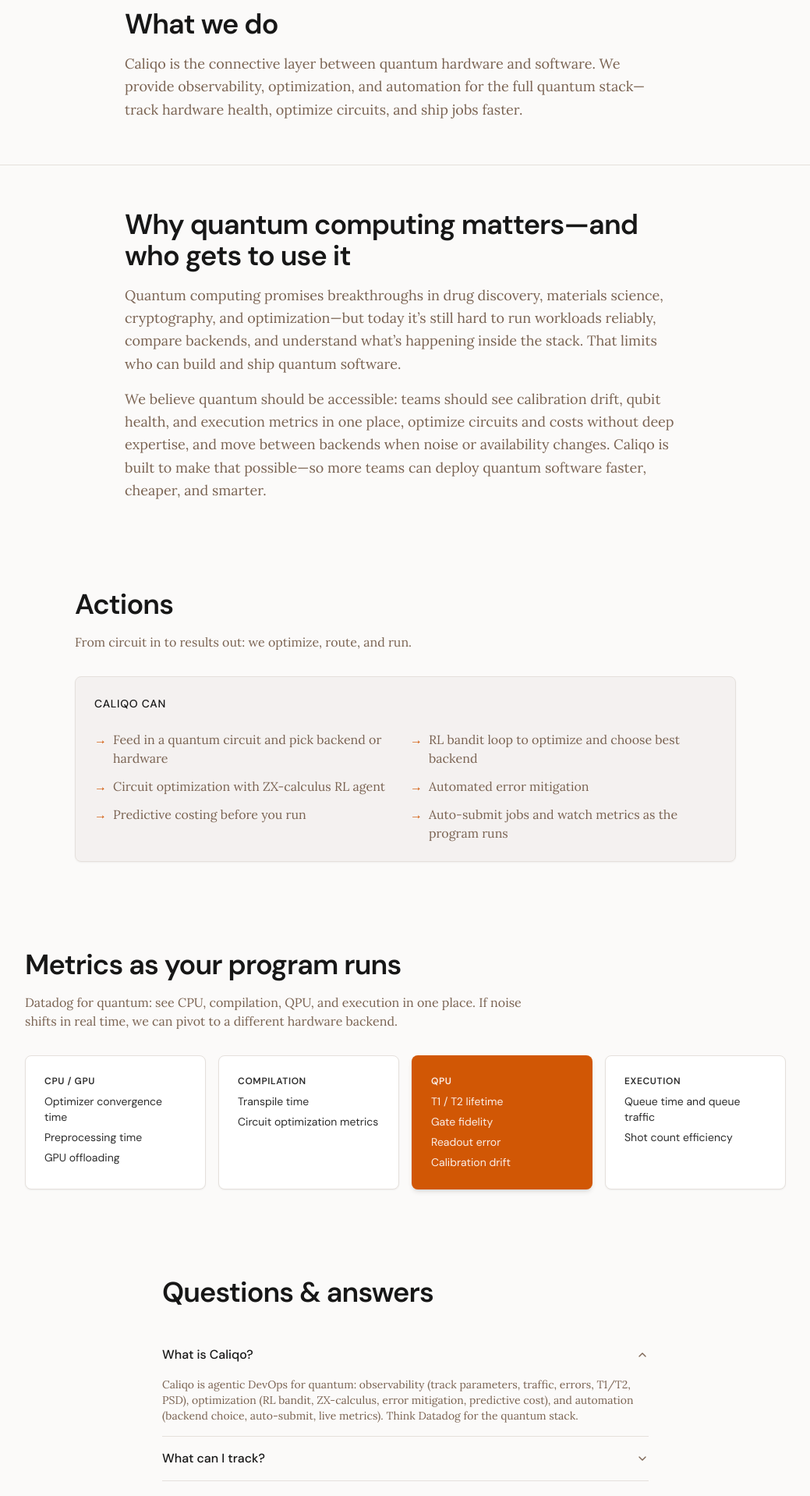
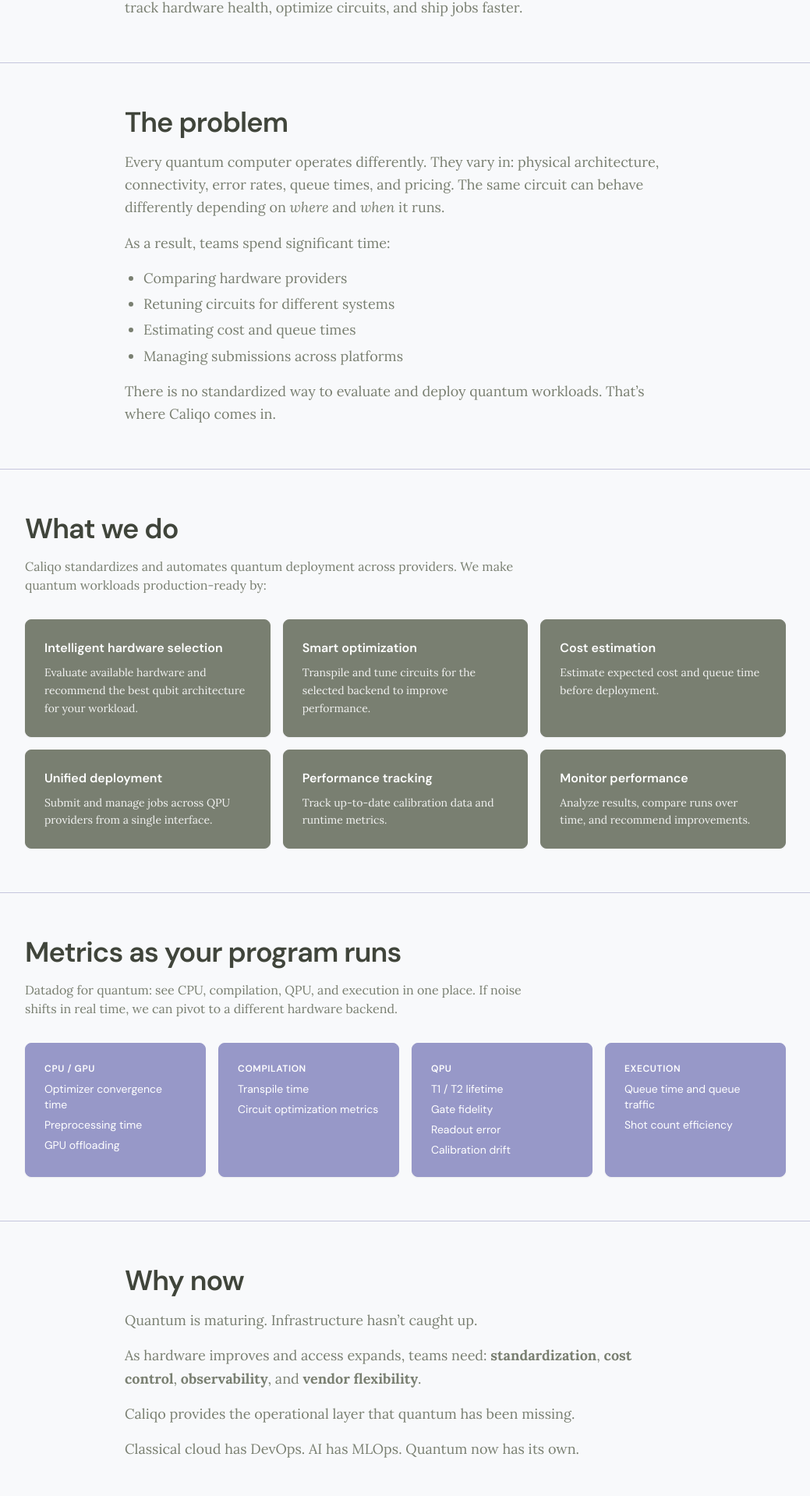
Before and after one commit to akbagga821/caliqo-frontend, a React (Vite) app: page / in a window 1280 px wide. Shown: the part 698-2616 px from the top of the page at 78% size, without its empty margins (120-1159 px from the left). Built offline with nearby package versions, Linux system fonts and the light colour scheme; the HTML template or start-up script is replaced by a standard one.

Commit message:
unchoppified 2.0

```diff
--- a/src/App.tsx
+++ b/src/App.tsx
@@ -4,6 +4,7 @@
 import { WhyQuantum } from './components/WhyQuantum'
 import { Actions } from './components/Actions'
 import { Metrics } from './components/Metrics'
+import { WhyNow } from './components/WhyNow'
 import { FAQ } from './components/FAQ'
 import { CTA } from './components/CTA'
 import { Footer } from './components/Footer'
@@ -18,6 +19,7 @@
         <WhyQuantum />
         <Actions />
         <Metrics />
+        <WhyNow />
         <FAQ />
         <CTA />
       </main>
--- a/src/components/Actions.tsx
+++ b/src/components/Actions.tsx
@@ -1,41 +1,61 @@
 import { Card, CardContent, CardHeader } from '@/components/ui/card'
 
 const items = [
-  'Feed in a quantum circuit and pick backend or hardware',
-  'RL bandit loop to optimize and choose best backend',
-  'Circuit optimization with ZX-calculus RL agent',
-  'Automated error mitigation',
-  'Predictive costing before you run',
-  'Auto-submit jobs and watch metrics as the program runs',
+  {
+    title: 'Intelligent hardware selection',
+    description: 'Evaluate available hardware and recommend the best qubit architecture for your workload.',
+  },
+  {
+    title: 'Smart optimization',
+    description: 'Transpile and tune circuits for the selected backend to improve performance.',
+  },
+  {
+    title: 'Cost estimation',
+    description: 'Estimate expected cost and queue time before deployment.',
+  },
+  {
+    title: 'Unified deployment',
+    description: 'Submit and manage jobs across QPU providers from a single interface.',
+  },
+  {
+    title: 'Performance tracking',
+    description: 'Track up-to-date calibration data and runtime metrics.',
+  },
+  {
+    title: 'Monitor performance',
+    description: 'Analyze results, compare runs over time, and recommend improvements.',
+  },
 ]
 
 export function Actions() {
   return (
-    <section id="actions" className="py-10 md:py-14">
-      <div className="container mx-auto max-w-4xl px-4 md:px-6">
+    <section id="actions" className="border-t border-border py-10 md:py-14">
+      <div className="container mx-auto max-w-5xl px-4 md:px-6">
         <h2 className="text-3xl font-semibold tracking-tight text-foreground md:text-4xl">
-          Actions
+          What we do
         </h2>
         <p className="mt-4 max-w-2xl font-serif text-muted-foreground">
-          From circuit in to results out: we optimize, route, and run.
+          Caliqo standardizes and automates quantum deployment across providers. We make quantum workloads production-ready by:
         </p>
-        <Card className="mt-8 border-border bg-muted/50 shadow-sm">
-          <CardHeader>
-            <h3 className="text-sm font-medium uppercase tracking-wider text-foreground">
-              Caliqo can
-            </h3>
-          </CardHeader>
-          <CardContent>
-            <ul className="grid gap-3 sm:grid-cols-2">
-              {items.map((label) => (
-                <li key={label} className="flex items-start gap-2 font-serif text-muted-foreground">
-                  <span className="text-primary">→</span>
-                  {label}
-                </li>
-              ))}
-            </ul>
-          </CardContent>
-        </Card>
+        <div className="mt-8 grid gap-4 sm:grid-cols-2 lg:grid-cols-3">
+          {items.map((item) => (
+            <Card
+              key={item.title}
+              className="border border-secondary bg-secondary text-secondary-foreground shadow-sm"
+            >
+              <CardHeader className="pb-2">
+                <h3 className="text-base font-semibold">
+                  {item.title}
+                </h3>
+              </CardHeader>
+              <CardContent>
+                <p className="font-serif text-sm leading-relaxed opacity-90">
+                  {item.description}
+                </p>
+              </CardContent>
+            </Card>
+          ))}
+        </div>
       </div>
     </section>
   )
--- a/src/components/FAQ.tsx
+++ b/src/components/FAQ.tsx
@@ -30,7 +30,7 @@
 
 export function FAQ() {
   return (
-    <section id="faq" className="py-10 md:py-14">
+    <section id="faq" className="border-t border-border py-10 md:py-14">
       <div className="container mx-auto max-w-2xl px-4 md:px-6">
         <h2 className="text-3xl font-semibold tracking-tight text-foreground md:text-4xl">
           Questions & answers
--- a/src/components/Header.tsx
+++ b/src/components/Header.tsx
@@ -6,7 +6,7 @@
 export function Header() {
   const [open, setOpen] = useState(false)
   return (
-    <header className="sticky top-0 z-50 w-full bg-background/95 backdrop-blur supports-[backdrop-filter]:bg-background/80">
+    <header className="sticky top-0 z-50 w-full border-b border-border bg-white">
       <div className="container flex h-16 items-center justify-between px-4 md:px-6">
         <a href="#" className="flex items-center gap-2 font-semibold tracking-tight text-foreground">
           <img src="/caliqo_logo.png" alt="Caliqo" className="h-9 w-9 rounded-md" />
@@ -14,7 +14,7 @@
         </a>
         <nav
           className={cn(
-            'absolute left-0 right-0 top-full flex flex-col gap-4 bg-background p-4 md:static md:flex md:flex-row md:items-center md:gap-8 md:p-0',
+            'absolute left-0 right-0 top-full flex flex-col gap-4 border-b border-border bg-white p-4 md:static md:flex md:flex-row md:items-center md:gap-8 md:border-0 md:p-0',
             open ? 'flex' : 'hidden md:flex'
           )}
         >
--- a/src/components/Hero.tsx
+++ b/src/components/Hero.tsx
@@ -5,17 +5,17 @@
     <section className="relative overflow-hidden border-b border-border bg-background py-14 md:py-20 lg:py-24">
       <div className="container mx-auto max-w-4xl px-4 text-center md:px-6">
         <h1 className="text-4xl font-bold tracking-tight text-foreground md:text-5xl lg:text-6xl lg:leading-[1.1]">
-          Peek inside quantum hardware and deploy quantum software faster, cheaper, and smarter.
+          Making quantum software production-ready.
         </h1>
         <p className="mt-6 font-serif text-xl text-muted-foreground md:text-2xl">
-          Agentic DevOps for Quantum
+          The first DevOps layer for quantum computing.
         </p>
         <div className="mt-8 flex flex-col items-center justify-center gap-4 sm:flex-row">
           <Button asChild size="lg">
             <a href="#contact">Request a demo</a>
           </Button>
           <Button asChild size="lg" variant="outline" className="border-foreground text-foreground hover:bg-accent">
-            <a href="#why-quantum">Learn more</a>
+            <a href="#problem">Learn more</a>
           </Button>
         </div>
       </div>
--- a/src/components/Metrics.tsx
+++ b/src/components/Metrics.tsx
@@ -1,5 +1,4 @@
 import { Card, CardContent, CardHeader } from '@/components/ui/card'
-import { cn } from '@/lib/utils'
 
 const groups = [
   {
@@ -13,7 +12,6 @@
   {
     title: 'QPU',
     items: ['T1 / T2 lifetime', 'Gate fidelity', 'Readout error', 'Calibration drift'],
-    highlight: true,
   },
   {
     title: 'Execution',
@@ -23,7 +21,7 @@
 
 export function Metrics() {
   return (
-    <section id="metrics" className="py-10 md:py-14">
+    <section id="metrics" className="border-t border-border py-10 md:py-14">
       <div className="container mx-auto max-w-5xl px-4 md:px-6">
         <h2 className="text-3xl font-semibold tracking-tight text-foreground md:text-4xl">
           Metrics as your program runs
@@ -35,18 +33,15 @@
           {groups.map((g) => (
             <Card
               key={g.title}
-              className={cn(
-                'transition-shadow hover:shadow-md',
-                g.highlight && 'border-primary/40 bg-primary text-primary-foreground shadow-md'
-              )}
+              className="border border-primary bg-primary text-primary-foreground shadow-sm"
             >
               <CardHeader className="pb-2">
-                <h3 className="text-xs font-semibold uppercase tracking-wider opacity-90">
+                <h3 className="text-xs font-semibold uppercase tracking-wider">
                   {g.title}
                 </h3>
               </CardHeader>
               <CardContent>
-                <ul className="space-y-1.5 text-sm opacity-90">
+                <ul className="space-y-1.5 text-sm">
                   {g.items.map((item) => (
                     <li key={item}>{item}</li>
                   ))}
--- a/src/components/WhatWeDo.tsx
+++ b/src/components/WhatWeDo.tsx
@@ -3,7 +3,7 @@
     <section className="py-10 md:py-14">
       <div className="container mx-auto max-w-3xl px-4 md:px-6">
         <h2 className="text-3xl font-semibold tracking-tight text-foreground md:text-4xl">
-          What we do
+          Caliqo.
         </h2>
         <p className="mt-4 max-w-2xl font-serif text-lg leading-relaxed text-muted-foreground">
           Caliqo is the connective layer between quantum hardware and software. We provide observability, optimization, and automation for the full quantum stack—track hardware health, optimize circuits, and ship jobs faster.
--- /dev/null
+++ b/src/components/WhyNow.tsx
@@ -0,0 +1,25 @@
+export function WhyNow() {
+  return (
+    <section id="why-now" className="border-t border-border py-10 md:py-14">
+      <div className="container mx-auto max-w-3xl px-4 md:px-6">
+        <h2 className="text-3xl font-semibold tracking-tight text-foreground md:text-4xl">
+          Why now
+        </h2>
+        <div className="mt-4 space-y-4 font-serif text-lg leading-relaxed text-muted-foreground">
+          <p>
+            Quantum is maturing. Infrastructure hasn’t caught up.
+          </p>
+          <p>
+            As hardware improves and access expands, teams need: <strong>standardization</strong>, <strong>cost control</strong>, <strong>observability</strong>, and <strong>vendor flexibility</strong>.
+          </p>
+          <p>
+            Caliqo provides the operational layer that quantum has been missing.
+          </p>
+          <p>
+            Classical cloud has DevOps. AI has MLOps. Quantum now has its own.
+          </p>
+        </div>
+      </div>
+    </section>
+  )
+}
--- a/src/components/WhyQuantum.tsx
+++ b/src/components/WhyQuantum.tsx
@@ -1,16 +1,25 @@
 export function WhyQuantum() {
   return (
-    <section id="why-quantum" className="border-t border-border py-10 md:py-14">
+    <section id="problem" className="border-t border-border py-10 md:py-14">
       <div className="container mx-auto max-w-3xl px-4 md:px-6">
         <h2 className="text-3xl font-semibold tracking-tight text-foreground md:text-4xl">
-          Why quantum computing matters—and who gets to use it
+          The problem
         </h2>
         <div className="mt-4 space-y-4 font-serif text-lg leading-relaxed text-muted-foreground">
           <p>
-            Quantum computing promises breakthroughs in drug discovery, materials science, cryptography, and optimization—but today it’s still hard to run workloads reliably, compare backends, and understand what’s happening inside the stack. That limits who can build and ship quantum software.
+            Every quantum computer operates differently. They vary in: physical architecture, connectivity, error rates, queue times, and pricing. The same circuit can behave differently depending on <em>where</em> and <em>when</em> it runs.
           </p>
           <p>
-            We believe quantum should be accessible: teams should see calibration drift, qubit health, and execution metrics in one place, optimize circuits and costs without deep expertise, and move between backends when noise or availability changes. Caliqo is built to make that possible—so more teams can deploy quantum software faster, cheaper, and smarter.
+            As a result, teams spend significant time:
+          </p>
+          <ul className="list-disc pl-6 space-y-1">
+            <li>Comparing hardware providers</li>
+            <li>Retuning circuits for different systems</li>
+            <li>Estimating cost and queue times</li>
+            <li>Managing submissions across platforms</li>
+          </ul>
+          <p>
+            There is no standardized way to evaluate and deploy quantum workloads. That’s where Caliqo comes in.
           </p>
         </div>
       </div>
--- a/src/index.css
+++ b/src/index.css
@@ -7,26 +7,27 @@
     --font-sans: 'DM Sans', system-ui, sans-serif;
     --font-serif: 'Lora', Georgia, serif;
     --radius: 0.5rem;
-    /* Brown, orange, white, black — white/cream background */
-    --background: 40 20% 98%;        /* cream #faf8f5 */
-    --foreground: 0 0% 9%;            /* black */
-    --card: 0 0% 100%;               /* white */
-    --card-foreground: 0 0% 9%;
+    /* Pale Slate #B8BACF, Lavender Grey #999AC6, Grey Olive #798071 */
+    --background: 235 30% 98%;
+    --foreground: 87 8% 25%;
+    --card: 0 0% 100%;
+    --card-foreground: 87 8% 25%;
     --popover: 0 0% 100%;
-    --popover-foreground: 0 0% 9%;
-    --primary: 24 95% 42%;            /* darker orange */
+    --popover-foreground: 87 8% 25%;
+    --primary: 239 31% 69%;
     --primary-foreground: 0 0% 100%;
-    --secondary: 25 35% 22%;          /* brown */
-    --secondary-foreground: 0 0% 98%;
-    --muted: 25 15% 92%;             /* light brown tint */
-    --muted-foreground: 25 20% 40%;   /* brown text */
-    --accent: 40 25% 94%;             /* cream accent */
-    --accent-foreground: 0 0% 9%;
+    --secondary: 87 6% 47%;
+    --secondary-foreground: 0 0% 100%;
+    --muted: 235 24% 92%;
+    --muted-foreground: 87 6% 47%;
+    --accent: 235 24% 94%;
+    --accent-foreground: 87 8% 25%;
     --destructive: 0 84% 60%;
     --destructive-foreground: 0 0% 100%;
-    --border: 25 15% 88%;
-    --input: 25 15% 88%;
-    --ring: 24 95% 42%;
+    --border: 239 25% 82%;
+    --input: 239 25% 88%;
+    --ring: 239 31% 69%;
+    --primary-light: 235 24% 77%;
   }
 }
 
--- a/tailwind.config.js
+++ b/tailwind.config.js
@@ -38,6 +38,7 @@
           DEFAULT: 'hsl(var(--card))',
           foreground: 'hsl(var(--card-foreground))',
         },
+        'primary-light': 'hsl(var(--primary-light))',
       },
       borderRadius: {
         lg: 'var(--radius)',
```
